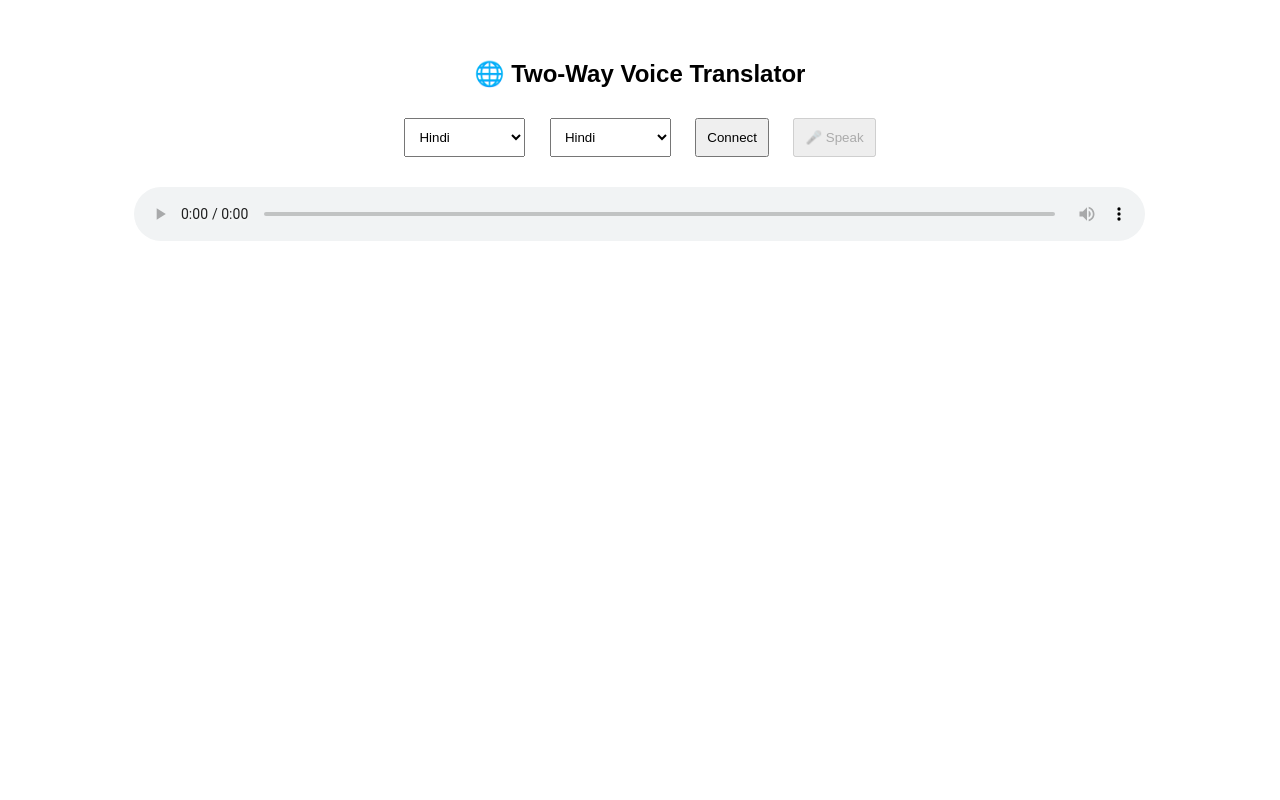
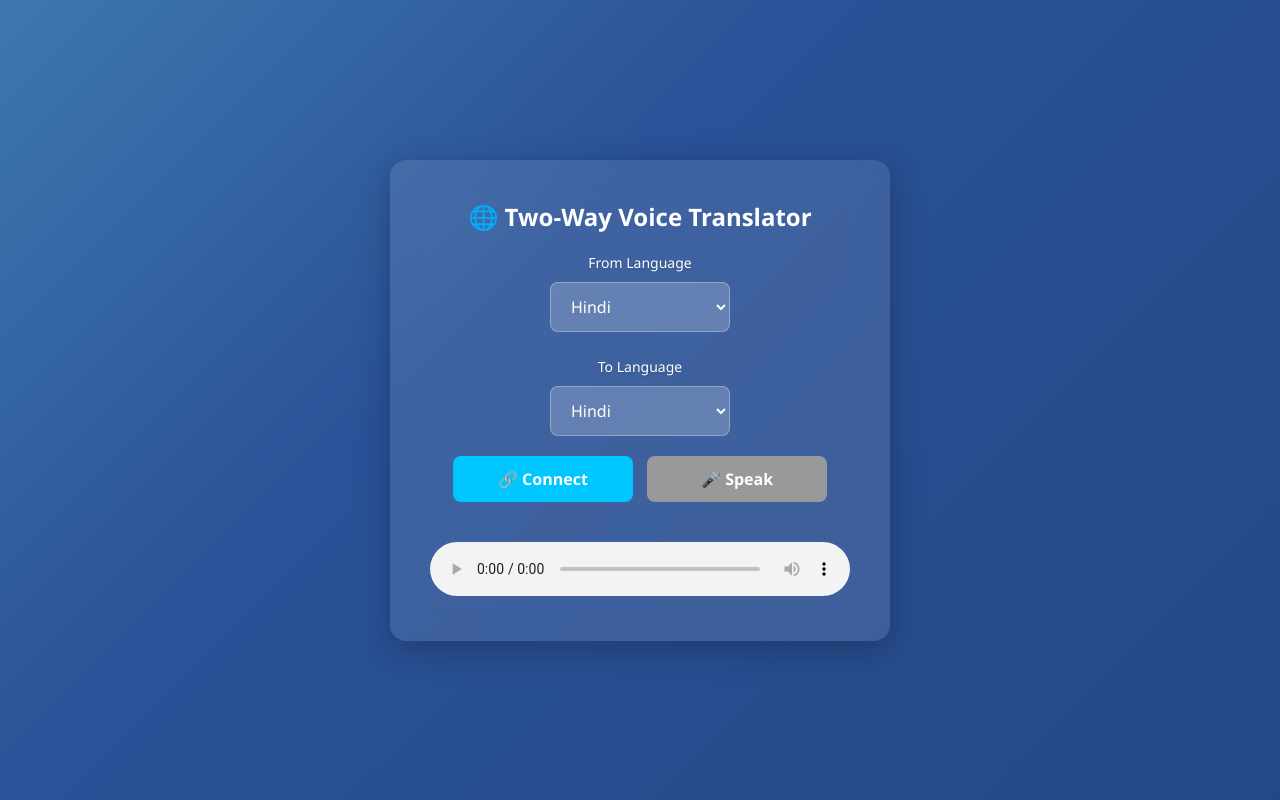
Before and after one commit to ramji-gif/voice-translator, a plain HTML site: page index.html in a window 1280 px wide. Drawn offline with Linux system fonts and the light colour scheme.

Commit message:
Update index.html

```diff
--- a/index.html
+++ b/index.html
@@ -1,21 +1,119 @@
 <!DOCTYPE html>
-<html>
+<html lang="en">
 <head>
-  <meta charset="UTF-8">
+  <meta charset="UTF-8" />
   <title>Live Voice Translator</title>
   <style>
-    body { font-family: sans-serif; text-align: center; margin-top: 60px; }
-    select, button { padding: 10px; margin: 10px; }
-    audio { margin-top: 20px; width: 80%; }
+    * {
+      box-sizing: border-box;
+      margin: 0;
+      padding: 0;
+      font-family: 'Segoe UI', sans-serif;
+    }
+
+    body {
+      background: linear-gradient(-45deg, #1e3c72, #2a5298, #6dd5ed, #2193b0);
+      background-size: 400% 400%;
+      animation: gradientShift 15s ease infinite;
+      display: flex;
+      justify-content: center;
+      align-items: center;
+      min-height: 100vh;
+    }
+
+    @keyframes gradientShift {
+      0% { background-position: 0% 50%; }
+      50% { background-position: 100% 50%; }
+      100% { background-position: 0% 50%; }
+    }
+
+    .card {
+      background: rgba(255, 255, 255, 0.1);
+      backdrop-filter: blur(16px);
+      -webkit-backdrop-filter: blur(16px);
+      border-radius: 16px;
+      padding: 40px;
+      width: 90%;
+      max-width: 500px;
+      box-shadow: 0 8px 32px rgba(0,0,0,0.25);
+      text-align: center;
+      color: #fff;
+    }
+
+    h2 {
+      font-size: 24px;
+      margin-bottom: 20px;
+      font-weight: 600;
+    }
+
+    label {
+      margin-top: 15px;
+      font-size: 14px;
+      display: block;
+      font-weight: 500;
+      text-shadow: 0 1px 2px rgba(0,0,0,0.2);
+    }
+
+    select, button {
+      padding: 12px 16px;
+      margin: 10px 5px;
+      border-radius: 8px;
+      border: none;
+      font-size: 16px;
+      min-width: 180px;
+    }
+
+    select {
+      background: rgba(255,255,255,0.2);
+      color: white;
+      border: 1px solid rgba(255,255,255,0.3);
+      outline: none;
+    }
+
+    select option {
+      color: #000;
+    }
+
+    button {
+      background-color: #00c6ff;
+      color: white;
+      font-weight: bold;
+      transition: all 0.3s ease;
+      cursor: pointer;
+    }
+
+    button:disabled {
+      background-color: #999;
+      cursor: not-allowed;
+    }
+
+    button:hover:not(:disabled) {
+      background-color: #0072ff;
+    }
+
+    audio {
+      margin-top: 30px;
+      width: 100%;
+    }
   </style>
 </head>
 <body>
+  <div class="card">
     <h2>🌐 Two-Way Voice Translator</h2>
+
+    <label for="srcLang">From Language</label>
     <select id="srcLang"></select>
+
+    <label for="tgtLang">To Language</label>
     <select id="tgtLang"></select>
-  <button id="connectBtn">Connect</button>
+
+    <div>
+      <button id="connectBtn">🔗 Connect</button>
       <button id="speakBtn" disabled>🎤 Speak</button>
+    </div>
+
     <audio id="audioPlayer" controls></audio>
+  </div>
 
   <script>
     const langs = [
@@ -52,27 +150,27 @@ connectBtn.onclick = () => {
       ws.binaryType = "arraybuffer";
 
       ws.onopen = () => {
-    console.log("WebSocket connection opened.");
+        console.log("✅ WebSocket connection opened.");
         speakBtn.disabled = false;
       };
 
       ws.onmessage = e => {
         if (typeof e.data !== "string") {
-      console.log("Received audio blob from server.");
+          console.log("🔊 Received audio blob from server.");
           const audioBlob = new Blob([e.data], { type: "audio/mp3" });
           audioPlayer.src = URL.createObjectURL(audioBlob);
           audioPlayer.play();
         } else {
-      console.log("Server message:", e.data);
+          console.log("📝 Server message:", e.data);
         }
       };
 
       ws.onerror = err => {
-    console.error("WebSocket error:", err);
+        console.error("❌ WebSocket error:", err);
       };
 
       ws.onclose = () => {
-    console.log("WebSocket closed.");
+        console.log("🔌 WebSocket closed.");
         speakBtn.disabled = true;
       };
     };
@@ -85,14 +183,14 @@ speakBtn.onclick = async () => {
       recorder.ondataavailable = e => chunks.push(e.data);
       recorder.onstop = () => {
         const blob = new Blob(chunks, { type: "audio/webm" });
-    console.log("Sending audio blob to server...");
+        console.log("📤 Sending audio blob to server...");
         ws.send(blob);
       };
 
       recorder.start();
-  console.log("Recording started...");
+      console.log("🎙️ Recording started...");
       setTimeout(() => {
-    console.log("Recording stopped.");
+        console.log("🛑 Recording stopped.");
         recorder.stop();
       }, 3000);
     };
```
Lines whose indentation alone changed are shown as unchanged.
